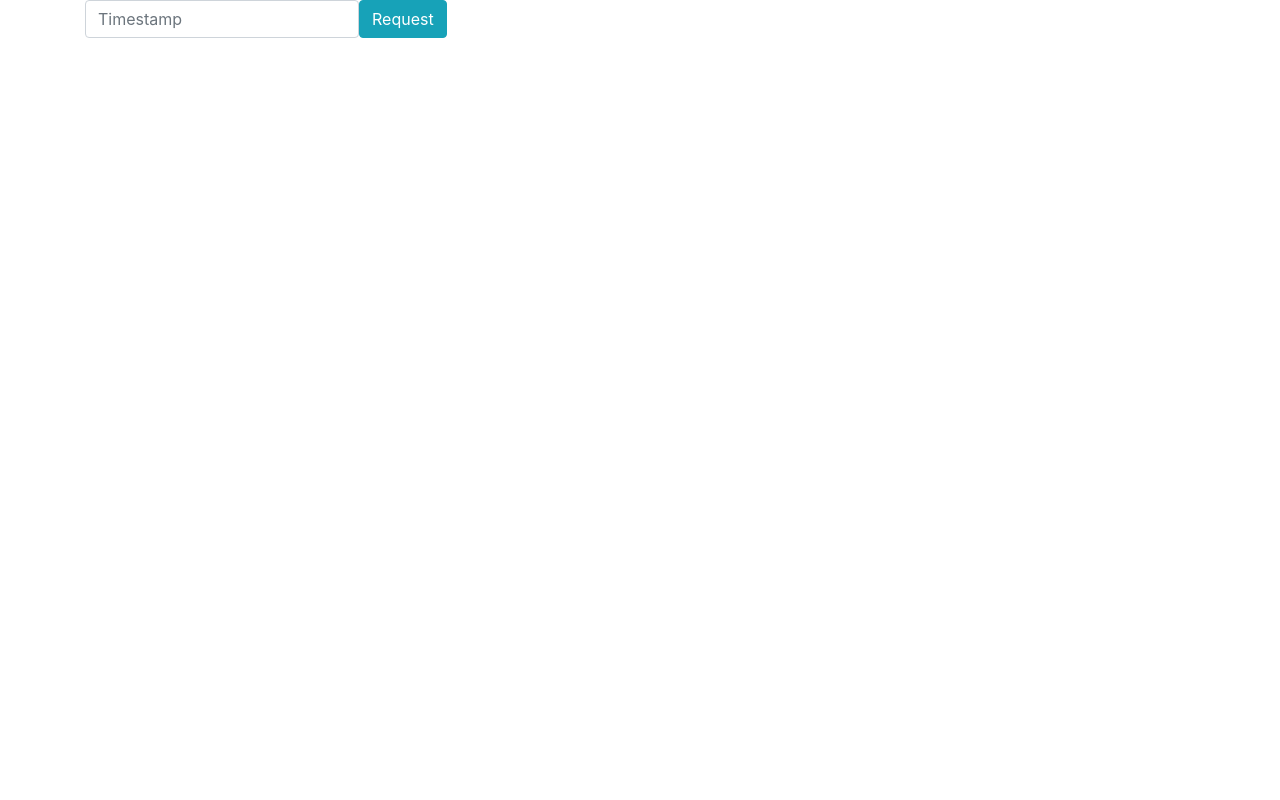
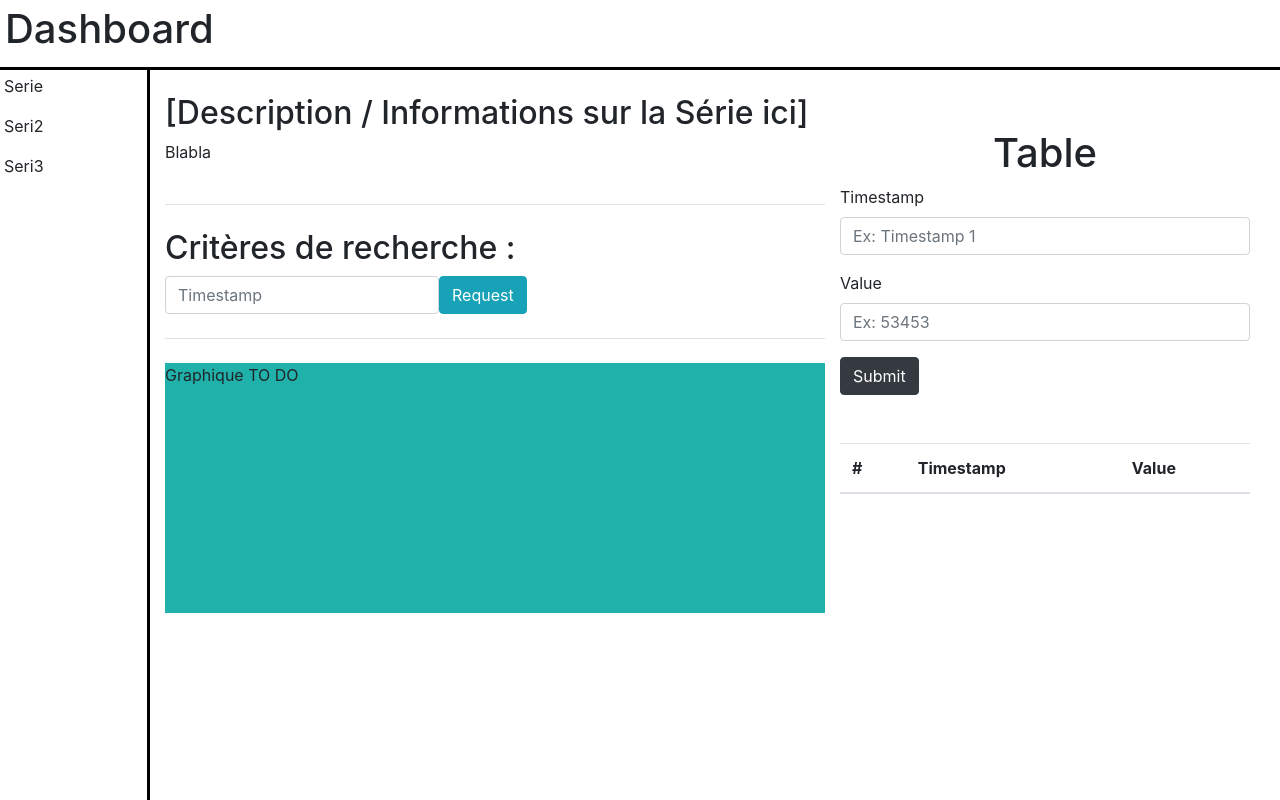
Before and after one commit to PierreTSE/2020-BDD-dashboard, a Vue app: page / in a window 1280 px wide. Built offline with nearby package versions, Linux system fonts and the light colour scheme.

Commit message:
Components V2

```diff
--- a/src/App.vue
+++ b/src/App.vue
@@ -1,15 +1,66 @@
 <template>
+
   <div>
-    <RequestForm />
+
+    <MyHeader />  <!-- Barre d'entete en haut -->
+
+    <div class="d-flex container-fluid">
+      <MySidebar />  <!-- Barre de navigation à gauche -->
+      <div id="page-content">
+        <div id="content-left">
+          <InfoSerie />
+          <RequestForm />
+          <MyGraph />
+        </div>
+        <div id="content-right">
+          <Table />
+        </div>
+      </div>
+    </div>
+
   </div>
+
 </template>
 
 <script>
+import MyHeader from "./components/MyHeader";
 import RequestForm from "./components/RequestForm";
+import MySidebar from "./components/MySidebar";
+import MyGraph from "./components/MyGraph";
+import InfoSerie from "./components/InfoSerie";
+import Table from "./components/Table";
 export default {
   name: "App",
   components: {
     RequestForm,
+    MyHeader,
+    MySidebar,
+    MyGraph,
+    InfoSerie,
+    Table
   },
 };
+
+// Aide pour faire communiquer 2 components : https://stackoverflow.com/a/60171060
+
 </script>
+
+
+<style scoped>
+#page-content {
+  padding-top: 70px;  /* Meme valeur que le height de MyHeader */
+  padding-left: 150px;  /* Meme valeur que le width du Sidebar */
+  min-width: 0;
+  width: 100%;
+}
+
+#content-left {
+  width: 60%;
+  display: inline-block;
+}
+
+#content-right {
+  width: 40%;
+  display: inline-block;
+}
+</style>
--- /dev/null
+++ b/src/components/InfoSerie.vue
@@ -0,0 +1,36 @@
+<template lang="html">
+
+  <div class="py-4">
+    <h2>[Description / Informations sur la Série ici]</h2>
+    <p>Blabla</p>
+  </div>
+
+</template>
+
+<script lang="js">
+
+  export default  {
+    name: 'InfoSerie',
+    props: [],
+    mounted () {
+
+    },
+    data () {
+      return {
+
+      }
+    },
+    methods: {
+
+    },
+    computed: {
+
+    }
+}
+
+
+</script>
+
+<style scoped>
+
+</style>
--- /dev/null
+++ b/src/components/MyGraph.vue
@@ -0,0 +1,39 @@
+<template lang="html">
+
+  <div id="MyGraph" class="my-4">
+    Graphique TO DO
+  </div>
+
+</template>
+
+<script lang="js">
+
+  export default  {
+    name: 'MyGraph',
+    props: [],
+    mounted () {
+
+    },
+    data () {
+      return {
+
+      }
+    },
+    methods: {
+
+    },
+    computed: {
+
+    }
+}
+
+
+</script>
+
+<style scoped>
+  #MyGraph {
+    background-color: lightseagreen;
+    width: 100%;
+    height: 250px;
+  }
+</style>
--- /dev/null
+++ b/src/components/MyHeader.vue
@@ -0,0 +1,44 @@
+<template lang="html">
+
+  <header class="">
+    <h1>Dashboard</h1>
+  </header>
+
+</template>
+
+<script lang="js">
+
+  export default  {
+    name: 'MyHeader',
+    props: [],
+    mounted () {
+
+    },
+    data () {
+      return {
+
+      }
+    },
+    methods: {
+
+    },
+    computed: {
+
+    }
+}
+
+
+</script>
+
+<style>
+header {
+  height: 70px;  /* Meme valeur que 'top' de MySidebar */
+  position: fixed;
+  top: 0;
+  left: 0;
+  width: 100%;
+  background-color: #fff;
+  padding: 5px;
+  border-bottom: 3px solid black;
+}
+</style>
--- /dev/null
+++ b/src/components/MySidebar.vue
@@ -0,0 +1,45 @@
+<template lang="html">
+
+  <nav class="p-1" id="sidebar-wrapper">
+    <p>Serie</p>
+    <p>Seri2</p>
+    <p>Seri3</p>
+  </nav>
+
+</template>
+
+<script lang="js">
+  export default  {
+    name: 'MySidebar',
+    props: [],
+    mounted () {
+
+    },
+    data () {
+      return {
+
+      }
+    },
+    methods: {
+
+    },
+    computed: {
+
+    }
+}
+</script>
+
+<style>
+#sidebar-wrapper {
+  width: 150px;  /* Meme valeur que le padding-left div#page-content */
+  position: fixed;
+  top: 70px;  /* Meme valeur que 'height' de MyHeader */
+  left: 0;
+  bottom: 0;
+  margin :0;
+  /*min-height: 100vh;  /* Occupe tout l'ecran */
+  /*margin-bottom: -70px; /* Compense l'offset vertical a cause de l'entete */
+  padding-right: 20px;
+  border-right: 3px solid black;
+}
+</style>
--- a/src/components/RequestForm.vue
+++ b/src/components/RequestForm.vue
@@ -1,5 +1,6 @@
 <template>
-    <div class="container">
+    <div class="py-4 border-top border-bottom">
+        <h2>Critères de recherche :</h2>
         <form class="form-inline">
             <input class="form-control" v-model="timestamp" type="text" placeholder="Timestamp">
             <button type="button" class="btn btn-info" @click="onRequestSubmit()">Request</button>
@@ -29,7 +30,7 @@ export default {
                     throw new Error("Soucis de reponse. Code reçu : " + data.code);
                 }
             } catch (err) {
-                console.error("Huston, nous avons un problème! (surement que nous n'avons pas reçu de réponse du serveur).", err);
+                console.error("Houston, nous avons un problème! (surement que nous n'avons pas reçu de réponse du serveur).", err);
             }
 
             this.clearForm();
@@ -42,3 +43,6 @@ export default {
     }
 };
 </script>
+
+<style scoped>
+</style>
```
